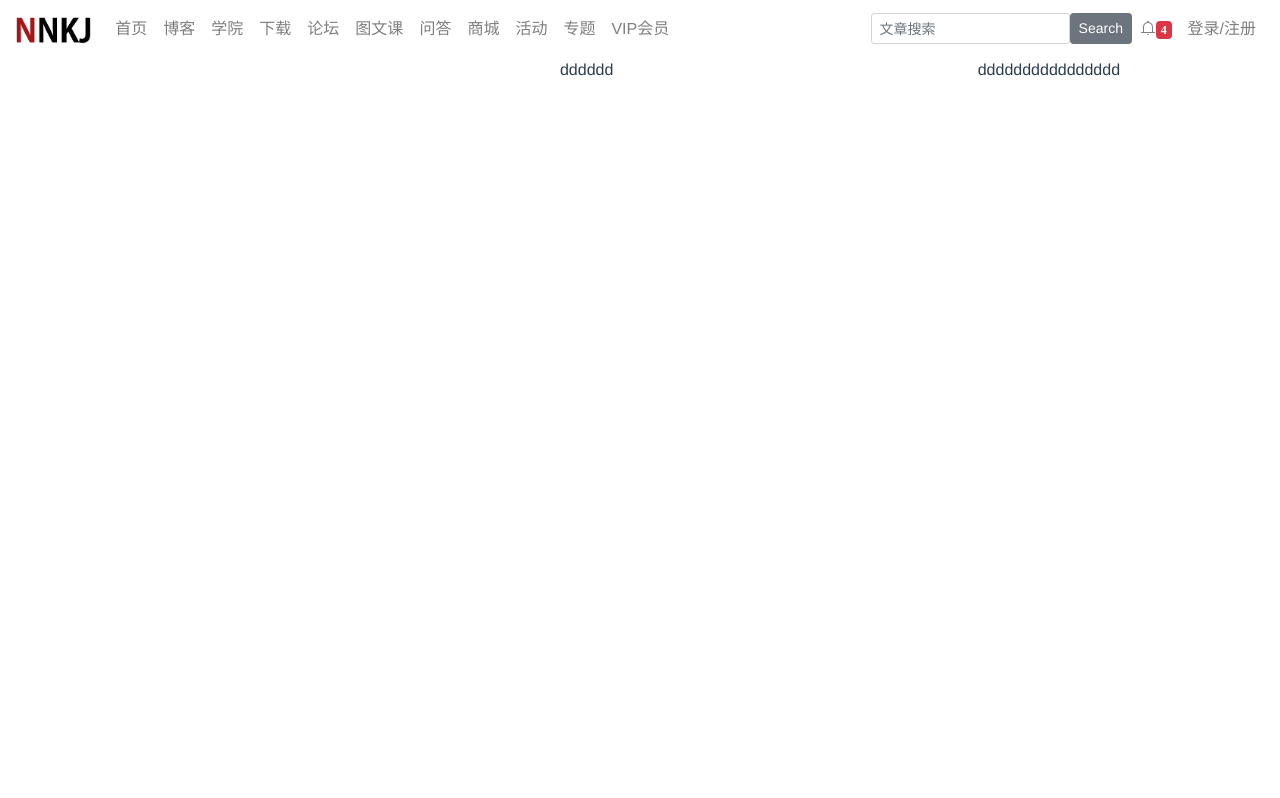
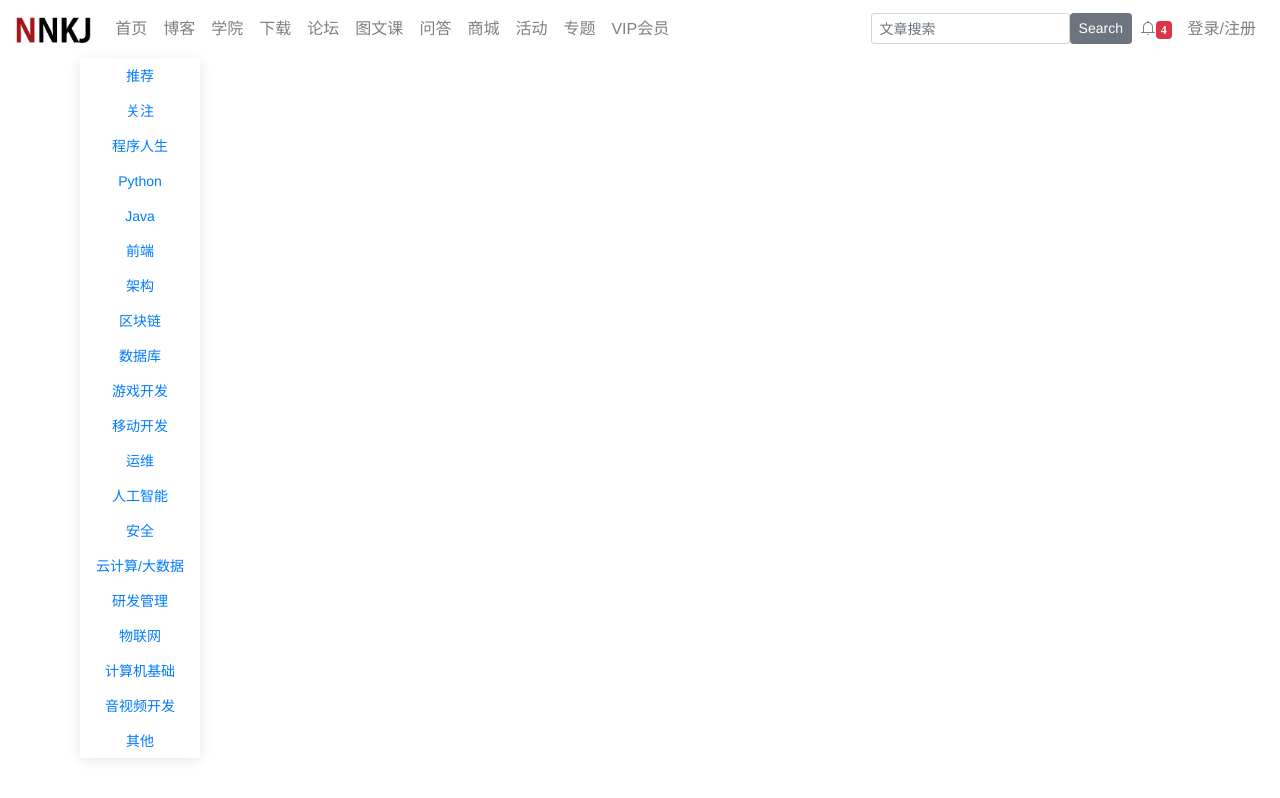
Before and after one commit to lcx12901/elvue, a Vue app: page / in a window 1280 px wide. Built offline with nearby package versions, Linux system fonts and the light colour scheme.

Commit message:
框架基本完成

```diff
--- a/src/components/Bar.vue
+++ b/src/components/Bar.vue
@@ -6,7 +6,7 @@
             <b-navbar-toggle target="nav-collapse"></b-navbar-toggle>
             <b-collapse id="nav-collapse" is-nav>
                 <b-navbar-nav>
-                    <b-nav-item href="#" id="navText" v-for="(item,index) in items" :key="index">
+                    <b-nav-item href="#" id="navText" v-for="item in items" :key="item.id">
                         {{item}}
                     </b-nav-item>
                 </b-navbar-nav>
@@ -39,7 +39,5 @@ export default {
 </script>
 
 <style>
-    #navText{
-        font-size: 16px;
-    }
+
 </style>
--- a/src/components/MainContain.vue
+++ b/src/components/MainContain.vue
@@ -1,26 +1,35 @@
 <template>
     <el-row type="flex" class="row-bg" justify="space-around">
-        <el-col :span="4">
+        <el-col :span="3">
             <div class="grid-content bg-purple">
-
+                <MainContainLeft/>
             </div>
         </el-col>
         <el-col :span="6">
             <div class="grid-content bg-purple-light">
-                dddddd
+                <MainContainCenter/>
             </div>
         </el-col>
         <el-col :span="6">
             <div class="grid-content bg-purple">
-                dddddddddddddddd
+                <MainContainRight/>
             </div>
         </el-col>
     </el-row>
 </template>
 
 <script>
+import MainContainLeft from '../components/MainContainLeft.vue'
+import MainContainCenter from '../components/MainContainCenter.vue'
+import MainContainRight from '../components/MainContainRight.vue'
+
 export default {
-    name:'MainContain'
+    name:'MainContain',
+    components:{
+        MainContainLeft,
+        MainContainCenter,
+        MainContainRight
+    }
 }
 </script>
 
--- a/src/components/MainContainLeft.vue
+++ b/src/components/MainContainLeft.vue
@@ -0,0 +1,35 @@
+<template>
+    <b-nav vertical class="w-75" id="left-nav">
+        <b-nav-item id="nav-item" v-for="item in items" :key="item.id" :class="text-danger">
+            {{item}}
+        </b-nav-item>
+    </b-nav>
+</template>
+
+<script>
+export default {
+    name:'MainContainLeft',
+    data(){
+        return{
+            items:['推荐','关注','程序人生','Python','Java','前端','架构',
+                    '区块链','数据库','游戏开发','移动开发','运维','人工智能',
+                    '安全','云计算/大数据','研发管理','物联网','计算机基础',
+                    '音视频开发','其他']
+        }
+    },
+    methods:{
+
+    }
+}
+</script>
+
+<style>
+    #left-nav{
+        box-shadow: 0 2px 12px 0 rgba(0, 0, 0, 0.1);
+    }
+    #nav-item{
+        font-size: 14px;
+        height: 35px;
+    }
+
+</style>
```
